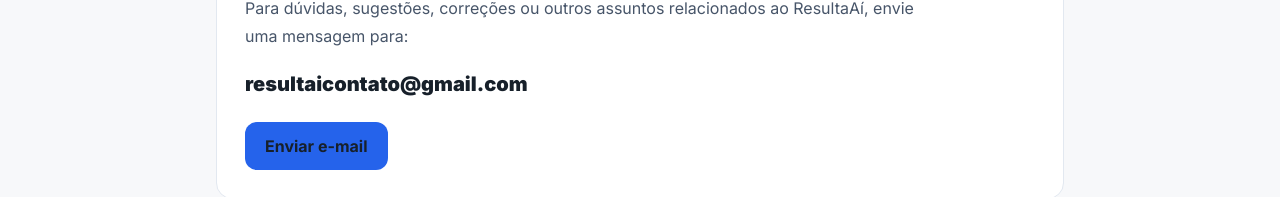
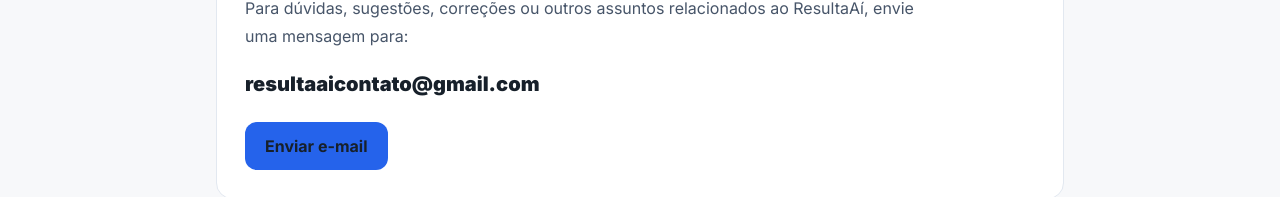
Before and after one commit to GabaMvp/resultaai, a Next.js app: page /contato in a window 1280 px wide. Shown: the part 440-637 px from the top of the page. Built offline with nearby package versions, Linux system fonts and the light colour scheme.

Commit message:
correcao contato email

```diff
--- a/app/contato/page.tsx
+++ b/app/contato/page.tsx
@@ -48,7 +48,7 @@
               href="mailto:resultaicontato@gmail.com"
               className="mt-5 inline-flex break-all text-lg font-black text-[#2563EB] transition hover:text-[#1D4ED8] sm:text-xl"
             >
-              resultaicontato@gmail.com
+              resultaaicontato@gmail.com
             </a>
 
             <div className="mt-6">
@@ -105,7 +105,7 @@
             </div>
 
             <a
-              href="mailto:resultaicontato@gmail.com?subject=Sugestão%20para%20o%20ResultaAí"
+              href="mailto:resultaaicontato@gmail.com?subject=Sugestão%20para%20o%20ResultaAí"
               className="mt-5 inline-flex font-bold text-[#2563EB] transition hover:text-[#1D4ED8]"
             >
               Enviar uma sugestão →
```
